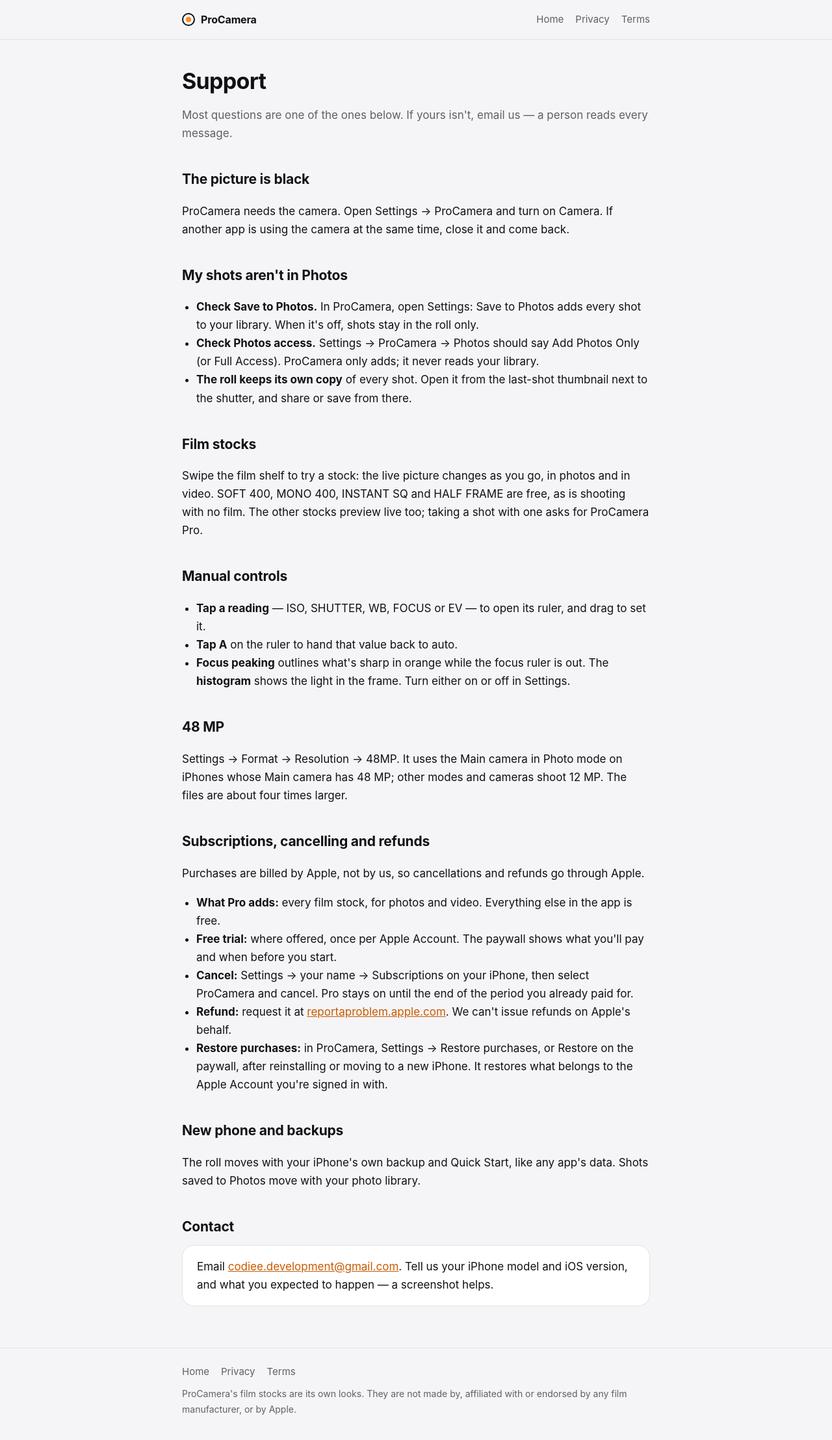
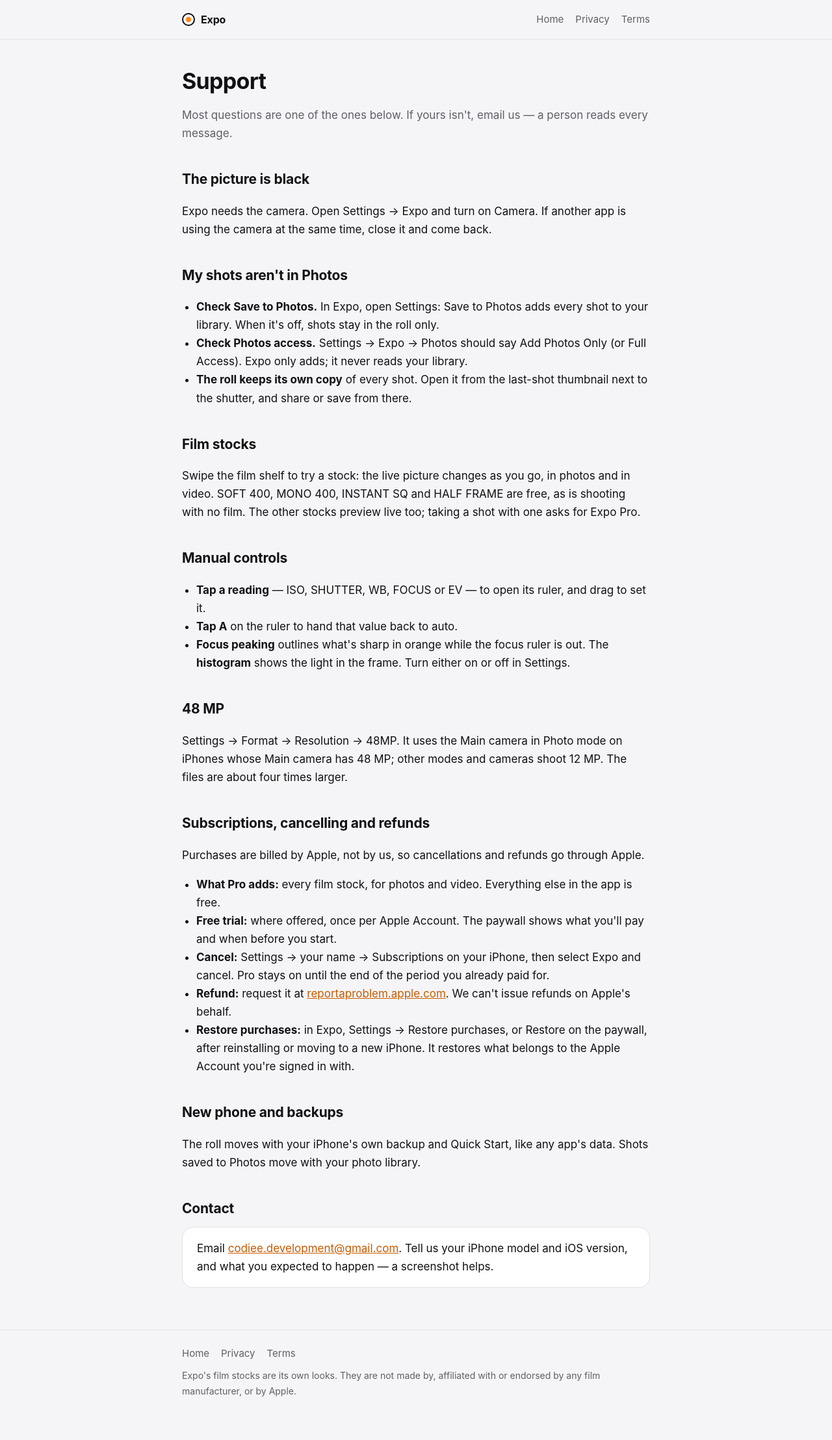
Before and after one commit to codiee-dev/procamera-web, a plain HTML site: page support.html in a window 1280 px wide. Shown: the whole page at 65% size. After the commit the page ends 2192 px from the top, so only its background shows below. Drawn offline with Linux system fonts and the light colour scheme.

Commit message:
Renamed the app to Expo: Vintage Film Camera
Co-Authored-By: Claude Opus 5.5 <noreply@anthropic.com>

```diff
--- a/style.css
+++ b/style.css
@@ -1,4 +1,4 @@
-/* ProCamera support site.
+/* Expo support site.
    Same skeleton as the Weekwell, Walker, Woofer and Fire Remote sites, in the
    app's own look: pro black, mono labels, and orange only for what matters. */
 
--- a/support.html
+++ b/support.html
@@ -3,8 +3,8 @@
 <head>
 <meta charset="utf-8">
 <meta name="viewport" content="width=device-width, initial-scale=1">
-<title>Support — ProCamera</title>
-<meta name="description" content="Help with ProCamera: film stocks, manual controls, saving to Photos, 48 MP, and ProCamera Pro subscriptions.">
+<title>Support — Expo</title>
+<meta name="description" content="Help with Expo: film stocks, manual controls, saving to Photos, 48 MP, and Expo Pro subscriptions.">
 <link rel="canonical" href="https://codiee-dev.github.io/procamera-web/support.html">
 <link rel="stylesheet" href="style.css">
 </head>
@@ -12,7 +12,7 @@
 
 <header>
   <div class="wrap">
-    <a class="brand" href="index.html"><span class="lens"></span> ProCamera</a>
+    <a class="brand" href="index.html"><span class="lens"></span> Expo</a>
     <nav>
       <a href="index.html">Home</a>
       <a href="privacy.html">Privacy</a>
@@ -31,14 +31,14 @@
 
     <h2>The picture is black</h2>
     <p>
-      ProCamera needs the camera. Open Settings → ProCamera and turn on Camera. If
+      Expo needs the camera. Open Settings → Expo and turn on Camera. If
       another app is using the camera at the same time, close it and come back.
     </p>
 
     <h2>My shots aren't in Photos</h2>
     <ul>
-      <li><strong>Check Save to Photos.</strong> In ProCamera, open Settings: Save to Photos adds every shot to your library. When it's off, shots stay in the roll only.</li>
-      <li><strong>Check Photos access.</strong> Settings → ProCamera → Photos should say Add Photos Only (or Full Access). ProCamera only adds; it never reads your library.</li>
+      <li><strong>Check Save to Photos.</strong> In Expo, open Settings: Save to Photos adds every shot to your library. When it's off, shots stay in the roll only.</li>
+      <li><strong>Check Photos access.</strong> Settings → Expo → Photos should say Add Photos Only (or Full Access). Expo only adds; it never reads your library.</li>
       <li><strong>The roll keeps its own copy</strong> of every shot. Open it from the last-shot thumbnail next to the shutter, and share or save from there.</li>
     </ul>
 
@@ -47,7 +47,7 @@
       Swipe the film shelf to try a stock: the live picture changes as you go, in
       photos and in video. SOFT 400, MONO 400, INSTANT SQ and HALF FRAME are free, as
       is shooting with no film. The other stocks preview live too; taking a shot with
-      one asks for ProCamera Pro.
+      one asks for Expo Pro.
     </p>
 
     <h2>Manual controls</h2>
@@ -72,9 +72,9 @@
     <ul>
       <li><strong>What Pro adds:</strong> every film stock, for photos and video. Everything else in the app is free.</li>
       <li><strong>Free trial:</strong> where offered, once per Apple Account. The paywall shows what you'll pay and when before you start.</li>
-      <li><strong>Cancel:</strong> Settings → your name → Subscriptions on your iPhone, then select ProCamera and cancel. Pro stays on until the end of the period you already paid for.</li>
+      <li><strong>Cancel:</strong> Settings → your name → Subscriptions on your iPhone, then select Expo and cancel. Pro stays on until the end of the period you already paid for.</li>
       <li><strong>Refund:</strong> request it at <a href="https://reportaproblem.apple.com" rel="noopener">reportaproblem.apple.com</a>. We can't issue refunds on Apple's behalf.</li>
-      <li><strong>Restore purchases:</strong> in ProCamera, Settings → Restore purchases, or Restore on the paywall, after reinstalling or moving to a new iPhone. It restores what belongs to the Apple Account you're signed in with.</li>
+      <li><strong>Restore purchases:</strong> in Expo, Settings → Restore purchases, or Restore on the paywall, after reinstalling or moving to a new iPhone. It restores what belongs to the Apple Account you're signed in with.</li>
     </ul>
 
     <h2>New phone and backups</h2>
@@ -99,7 +99,7 @@
       <a href="privacy.html">Privacy</a>
       <a href="terms.html">Terms</a>
     </nav>
-    ProCamera's film stocks are its own looks. They are not made by, affiliated with or endorsed by any film manufacturer, or by Apple.
+    Expo's film stocks are its own looks. They are not made by, affiliated with or endorsed by any film manufacturer, or by Apple.
   </div>
 </footer>
 
```
Also changed, not shown: index.html (+6 -6 lines), privacy.html (+7 -7 lines), terms.html (+8 -8 lines), 1 other file.
